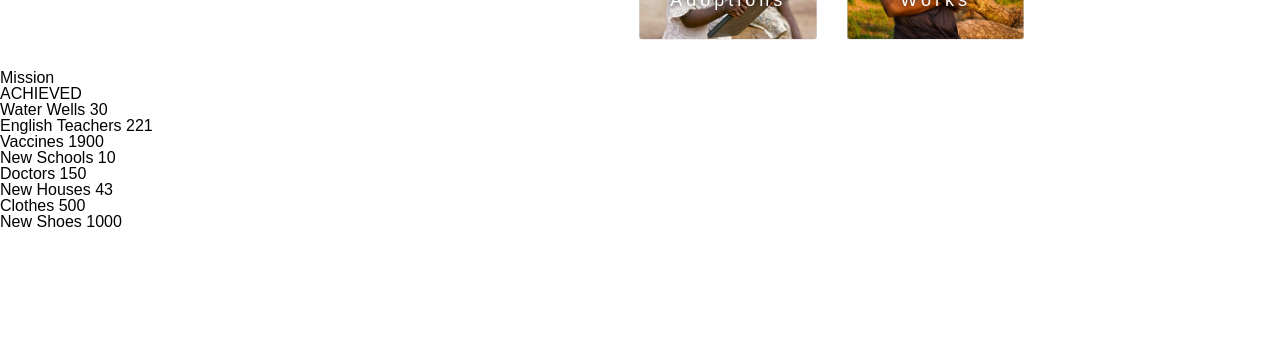
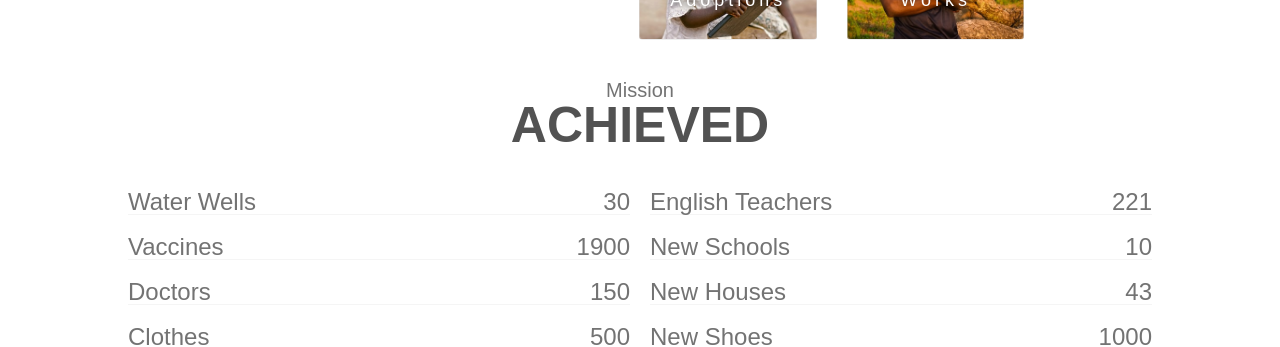
Before and after one commit to Beto2203/fund-the-reach, a React (Create React App) app: page / in a window 1280 px wide. Shown: the part 2113-2460 px from the top of the page. Before the commit the page ends 2343 px from the top, so only its background shows below. Built offline with nearby package versions, Linux system fonts and the light colour scheme; grey boxes are pictures that could not be loaded.

Commit message:
Added grid properties for a better layout to the achievements

```diff
--- a/src/styles/Home.css
+++ b/src/styles/Home.css
@@ -104,12 +104,12 @@ main h1 {
     gap: 30px;
   }
 }
-#missionsTitle {
+.subHeading {
   text-align: center;
   font-size: 20px;
   color: #737373;
 }
-#missionsTitle h2 {
+.subHeading h2 {
   font-size: 50px;
   font-weight: bold;
   color: #525252;
@@ -234,5 +234,30 @@ main h1 {
     grid-column: auto;
   }
 }
+#achievementsCharts {
+  margin-top: 40px;
+}
+#achievementsCharts .subHeading {
+  margin-bottom: 40px;
+}
+
+#achievementsContainer ul {
+  display: grid;
+  grid-template-columns: 1fr 1fr;
+  margin: 0 10%;
+  gap: 20px;
+  font-size: 24px;
+  color: #737373;
+}
+
+.achievementItem {
+  display: grid;
+  grid-template-columns: 9fr 1fr;
+  border-bottom: 1px solid rgba(220, 220, 220, 0.3);
+}
+
+.achievementNum {
+  justify-self: end;
+}
 
 /*# sourceMappingURL=Home.css.map */
--- a/src/styles/Home.scss
+++ b/src/styles/Home.scss
@@ -104,7 +104,7 @@ main {
   }
 }
 
-#missionsTitle {
+.subHeading {
   text-align: center;
   font-size: 20px;
   color: #737373;
@@ -240,3 +240,30 @@ main {
     grid-column: auto;
   }
 }
+
+#achievementsCharts {
+  margin-top: 40px;
+  .subHeading {
+    margin-bottom: 40px;
+  }
+}
+
+#achievementsContainer {
+  ul {
+    display: grid;
+    grid-template-columns: 1fr 1fr;
+    margin: 0 10%;
+    gap: 20px;
+    font-size: 24px;
+    color: #737373;
+  }
+}
+
+.achievementItem {
+  display: grid;
+  grid-template-columns: 9fr 1fr;
+  border-bottom: 1px solid rgba(220, 220, 220, 0.3);
+}
+.achievementNum {
+  justify-self: end;
+}
```
Also changed, not shown: 1 other file (tests, documents, lock files or other folders).
